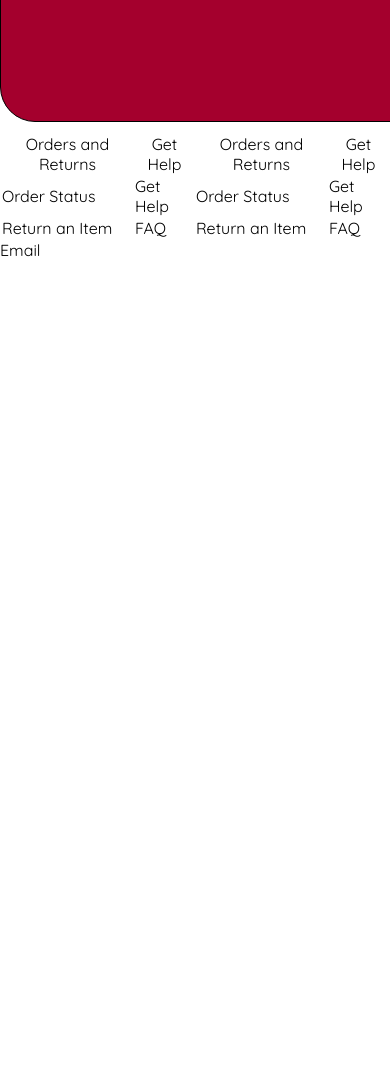
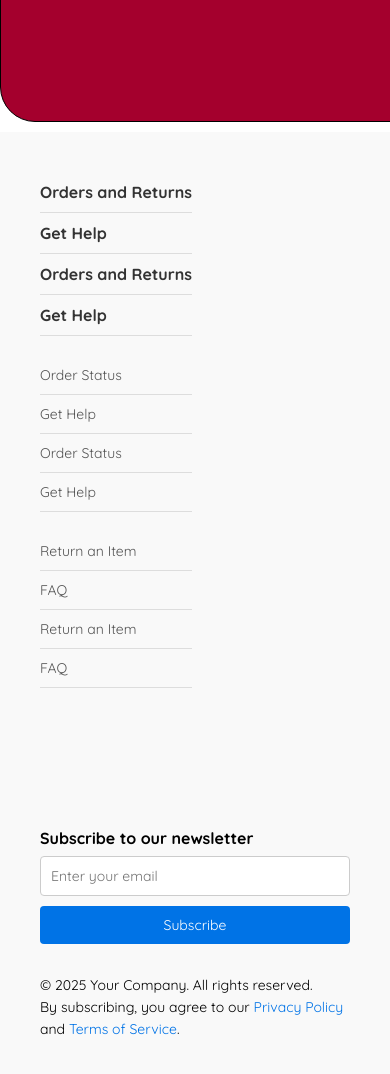
Before and after one commit to sina1verse/clothes_store, a plain HTML site: page homepage/index.html in a window 390 px wide. Shown: the part 5229-6303 px from the top of the page. Before the commit the page ends 5529 px from the top, so only its background shows below. Drawn offline with Linux system fonts and the light colour scheme.

Commit message:
Make the footer links phone compatable and Styel the email form

```diff
--- a/homepage/index.html
+++ b/homepage/index.html
@@ -293,7 +293,7 @@
         </div>
 
         <div class="bottom-links-frame">
-            <table>
+            <table class="footer-table">
                 <tr>
                     <th>Orders and Returns</th>
                     <th>Get Help</th>
@@ -313,14 +313,25 @@
                     <td>FAQ</td>
                   </tr>
             </table>
-        </div>
-         <form action="/" style="width: 200px; height: 60px;"><label for="email">Email</label></form>
+         <!-- Email Subscription Form -->
         <div class="newsletter-form">
-
+            <form action="/" method="POST">
+            <label for="email">Subscribe to our newsletter</label>
+            <div class="form-controls">
+                <input type="email" id="email" name="email" placeholder="Enter your email" required>
+                <button type="submit">Subscribe</button>
+            </div>
+            </form>
         </div>
 
+        <!-- Rights and Transfers Section -->
         <div class="rights-and-transferings">
-
+            <p>© 2025 Your Company. All rights reserved.</p>
+            <p>
+            By subscribing, you agree to our
+            <a href="#">Privacy Policy</a> and
+            <a href="#">Terms of Service</a>.
+            </p>
         </div>
     </footer>
 
--- a/homepage/style.css
+++ b/homepage/style.css
@@ -489,3 +489,121 @@ header h3 a{
         background-color: #a4002d;
     }
 }
+
+.bottom-links-frame {
+  padding: 40px;
+  background-color: #f9f9f9; /* Optional background for clarity */
+}
+
+.footer-table {
+  width: 100%;
+  border-collapse: collapse;
+  table-layout: fixed;
+  text-align: left;
+}
+
+.footer-table th,
+.footer-table td {
+  padding: 12px 20px;
+  vertical-align: top;
+}
+
+.footer-table th {
+  font-size: 16px;
+  font-weight: bold;
+  color: #333;
+}
+
+.footer-table td {
+  font-size: 14px;
+  color: #555;
+}
+
+@media (max-width: 768px) {
+  .footer-table, .footer-table tr, .footer-table th, .footer-table td {
+    display: block;
+    width: 100%;
+  }
+
+  .footer-table th, .footer-table td {
+    padding: 10px 0;
+    border-bottom: 1px solid #ddd;
+  }
+
+  .footer-table tr {
+    margin-bottom: 20px;
+  }
+}
+
+.footer-container {
+  background-color: #f9f9f9;
+  padding: 40px 20px;
+  font-family: Arial, sans-serif;
+  color: #333;
+  border-top: 1px solid #ddd;
+}
+
+.newsletter-form {
+    margin-top: 120px;
+    max-width: 400px;
+    margin-bottom: 30px;
+}
+
+.newsletter-form label {
+  display: block;
+  margin-bottom: 8px;
+  font-weight: bold;
+  font-size: 16px;
+}
+
+.form-controls {
+  display: flex;
+  gap: 10px;
+}
+
+.form-controls input[type="email"] {
+  flex: 1;
+  padding: 10px;
+  border: 1px solid #ccc;
+  border-radius: 4px;
+  font-size: 14px;
+}
+
+.form-controls button {
+  padding: 10px 20px;
+  background-color: #0073e6;
+  color: #fff;
+  border: none;
+  border-radius: 4px;
+  cursor: pointer;
+  font-size: 14px;
+}
+
+.form-controls button:hover {
+  background-color: #005bb5;
+}
+
+.rights-and-transferings {
+  font-size: 14px;
+  line-height: 1.6;
+}
+
+.rights-and-transferings a {
+  color: #0073e6;
+  text-decoration: none;
+}
+
+.rights-and-transferings a:hover {
+  text-decoration: underline;
+}
+
+/* Responsive design */
+@media (max-width: 600px) {
+  .form-controls {
+    flex-direction: column;
+  }
+
+  .form-controls button {
+    width: 100%;
+  }
+}
```
